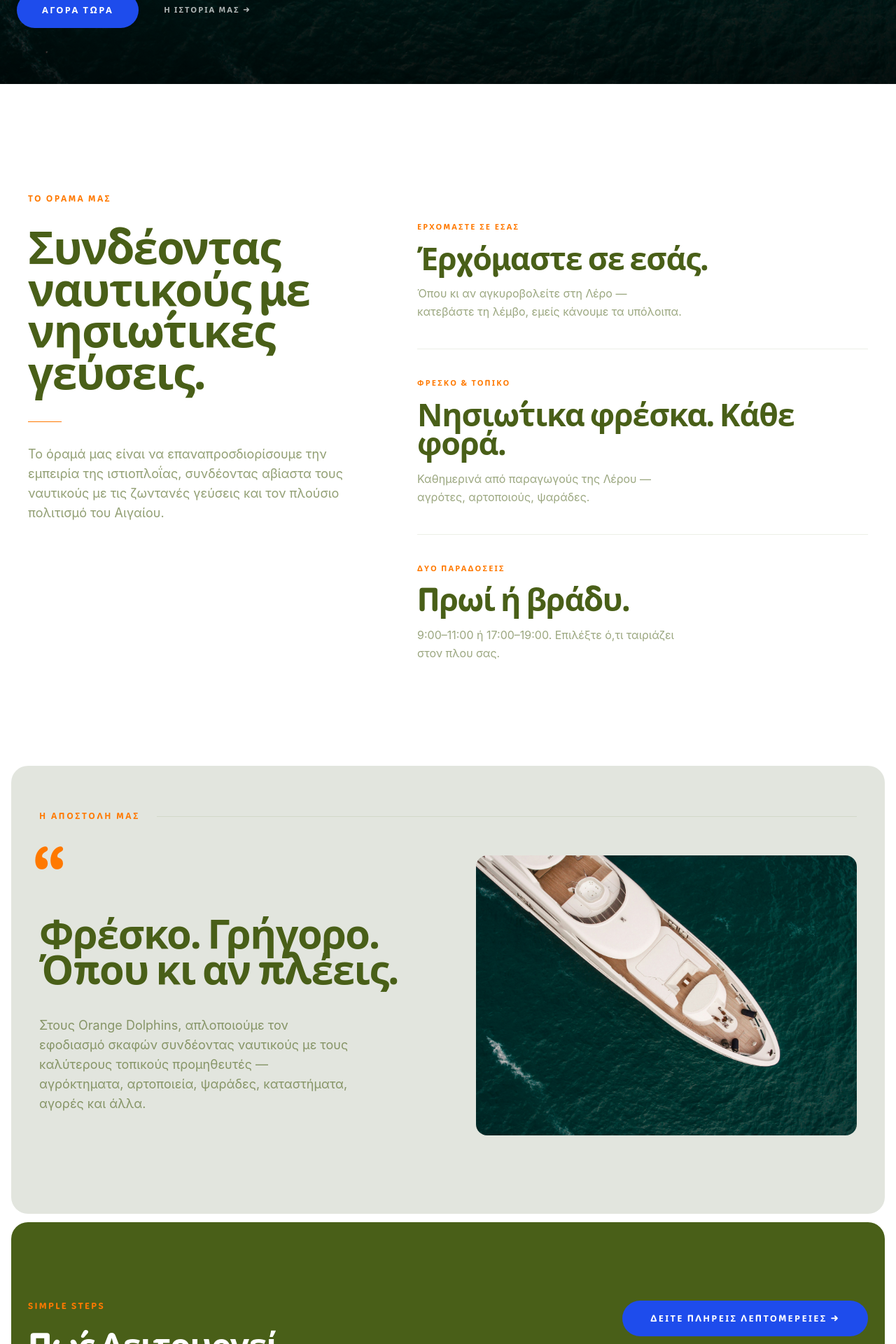
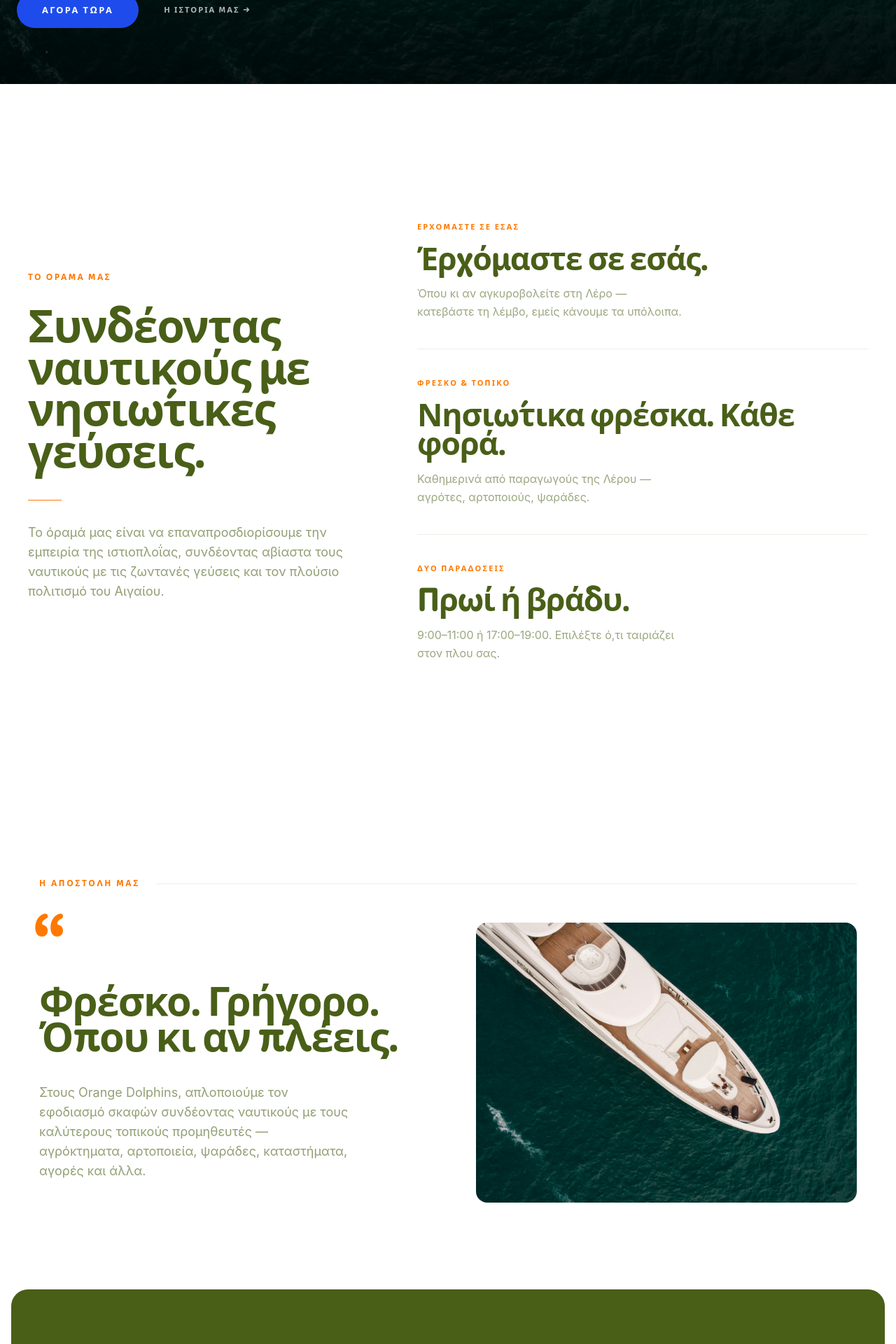
Before and after one commit to a5ton/ORANGE-DOLPHINS-WEBPAGE, a Next.js app in the folder orange-dolphins/: page /el in a window 1280 px wide. Shown: the part 680-2600 px from the top of the page at 70% size. Built offline with nearby package versions, Linux system fonts and the light colour scheme.

Commit message:
Revert "fix: give MissionStatement grey-100 bg so Vision→Mission gap-3 is visible"
This reverts commit 821afedad235a4858c2a229fb90740c9cdf852f8.

```diff
--- a/orange-dolphins/src/components/home/MissionStatement.tsx
+++ b/orange-dolphins/src/components/home/MissionStatement.tsx
@@ -5,10 +5,8 @@ export function MissionStatement() {
   const t = useTranslations("home.mission");
 
   return (
-    <section className="bg-grey-100 rounded-3xl overflow-hidden">
-
-      {/* Padded content — text + desktop image */}
-      <div className="max-w-7xl mx-auto px-6 sm:px-10 pt-14 md:pt-16 pb-14 lg:pb-28">
+    <section className="bg-white py-20 md:py-28 rounded-3xl overflow-hidden">
+      <div className="max-w-7xl mx-auto px-6 sm:px-10">
 
         {/* Label + rule */}
         <div className="flex items-center gap-6 mb-12">
@@ -18,11 +16,12 @@ export function MissionStatement() {
           <div className="flex-1 h-px bg-darkGreen/10" />
         </div>
 
-        {/* Two-column on desktop, single column on mobile */}
+        {/* Two-column: text left, image right */}
         <div className="grid grid-cols-1 lg:grid-cols-2 gap-12 xl:gap-20 items-stretch">
 
           {/* Left — quote + body */}
           <div className="relative flex flex-col justify-center">
+            {/* Giant opening quotation mark */}
             <span
               className="absolute -top-4 -left-2 font-display font-extrabold text-orange-500 leading-none select-none pointer-events-none"
               style={{ fontSize: "clamp(5rem, 8vw, 10rem)", lineHeight: 1 }}
@@ -30,6 +29,7 @@ export function MissionStatement() {
             >
               &ldquo;
             </span>
+
             <blockquote
               className="relative font-display font-extrabold text-darkGreen leading-[0.88] tracking-tight pt-12 lg:pt-14"
               style={{ fontSize: "clamp(2.4rem, 4.5vw, 5.5rem)" }}
@@ -38,36 +38,25 @@ export function MissionStatement() {
               <br />
               {t("quoteLine2")}
             </blockquote>
+
             <p className="mt-10 text-darkGreen/60 text-base sm:text-lg leading-relaxed font-sans font-normal max-w-md">
               {t("body")}
             </p>
           </div>
 
-          {/* Right — desktop image with rounded corners */}
-          <div className="hidden lg:block relative w-full h-full min-h-[400px] rounded-2xl overflow-hidden">
+          {/* Right — image (replace src with your actual image) */}
+          <div className="relative w-full h-full min-h-[400px] rounded-2xl overflow-hidden">
             <Image
               src="/hero-boat.jpg"
               fill
               className="object-cover object-center"
               alt="Orange Dolphins — fresh provisions delivered to your boat"
-              sizes="50vw"
+              sizes="(max-width: 1024px) 100vw, 50vw"
             />
           </div>
 
         </div>
       </div>
-
-      {/* Mobile-only full-bleed image — outside padded container, flush to section edges */}
-      <div className="lg:hidden relative w-full aspect-[4/3] rounded-3xl overflow-hidden">
-        <Image
-          src="/hero-boat.jpg"
-          fill
-          className="object-cover object-center"
-          alt="Orange Dolphins — fresh provisions delivered to your boat"
-          sizes="100vw"
-        />
-      </div>
-
     </section>
   );
 }
--- a/orange-dolphins/src/components/home/VisionStatement.tsx
+++ b/orange-dolphins/src/components/home/VisionStatement.tsx
@@ -12,7 +12,7 @@ export function VisionStatement() {
   }>;
 
   return (
-    <section className="bg-white pt-24 md:pt-36 pb-16 md:pb-24 rounded-3xl">
+    <section className="bg-white py-24 md:py-36 rounded-3xl overflow-hidden">
       <div className="mx-auto max-w-7xl px-6">
 
         {/* Two-column layout on large screens */}
```
